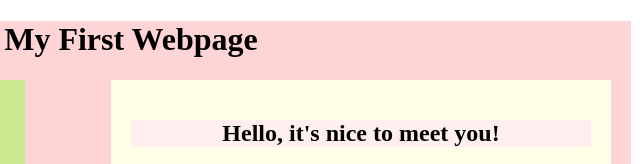
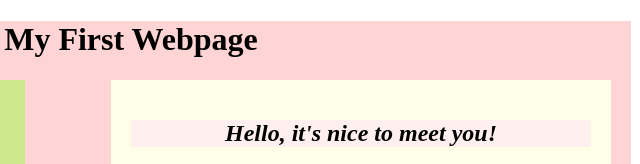
Before and after one commit to aaliyah-e/1316_Project1, a plain HTML site: page index.html in a window 1280 px wide. Shown: the top 164 px of the page, 509-1149 px from the left. Drawn offline with Linux system fonts and the light colour scheme.

Commit message:
Update index.html
changed text formatting

```diff
--- a/index.html
+++ b/index.html
@@ -76,7 +76,7 @@
 
     <main class="floatRight">
         <div>
-        <h2 style="background-color: #FFEFEF;">Hello, it's nice to meet you!</h2>
+        <h2 style="background-color: #FFEFEF;"> <em>Hello, it's nice to meet you!</em></h2>
         <p>Hello! My name is <strong>Aaliyah</strong>, or Liya for short if that's easier to say! I'm excited to learn how to make websites in this course. I apologize if this website is a bit ugly, but the ugliness here at the beginning of everything only makes me more excited about what's to come— I'm looking forward to eventually learning about how to make webpages look nice, too!</p>
         <br>
 
```
